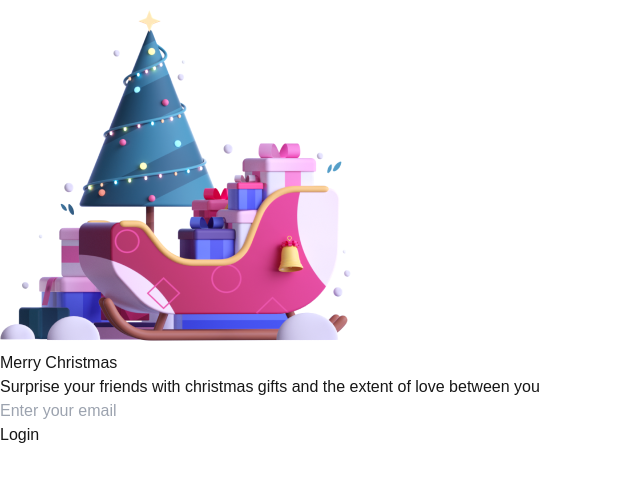
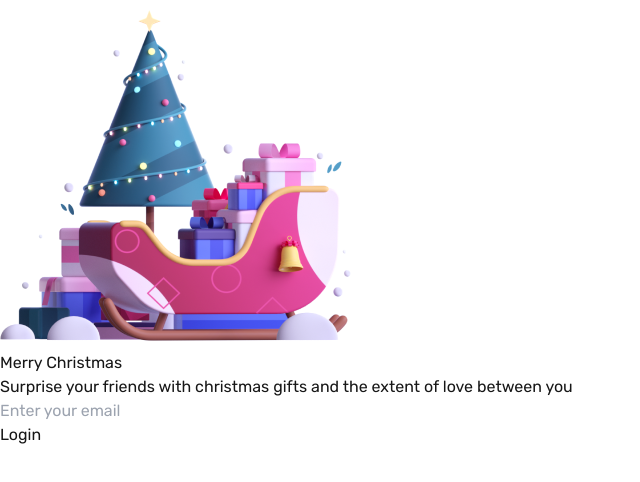
Before and after one commit to trishanereid/secret-santa-app, a Next.js app: page / in a window 1280 px wide. Shown: the top 482 px of the page, without its empty margins (0-640 px from the left). Built offline with nearby package versions, Linux system fonts and the light colour scheme.

Commit message:
change the font

```diff
--- a/src/app/layout.tsx
+++ b/src/app/layout.tsx
@@ -1,6 +1,7 @@
 import type { Metadata } from "next";
 import localFont from "next/font/local";
 import "./globals.css";
+import { Rubik } from 'next/font/google';
 
 const geistSans = localFont({
   src: "./fonts/GeistVF.woff",
@@ -12,6 +13,11 @@ const geistMono = localFont({
   variable: "--font-geist-mono",
   weight: "100 900",
 });
+
+const rubic = Rubik({
+  subsets: ['latin'],
+  display: 'swap',
+})
 
 export const metadata: Metadata = {
   title: "Create Next App",
@@ -26,7 +32,7 @@ export default function RootLayout({
   return (
     <html lang="en">
       <body
-        className={`${geistSans.variable} ${geistMono.variable} antialiased`}
+        className={rubic.className}
       >
         {children}
       </body>
--- a/src/app/login.tsx
+++ b/src/app/login.tsx
@@ -3,8 +3,7 @@ import React from 'react';
 const Login = () => {
   return (
     <div className="min-h-screen bg-[#ECEFFF] flex items-center justify-center p-4">
-      <div className="max-w-md w-full bg-white rounded-3xl overflow-hidden shadow-none">
-        <div className="p-8 flex flex-col items-center">
+      <div className="p-8 flex flex-col items-center">
           {/* Christmas Scene Image */}
           <div className="w-64 h-64 mb-6 relative flex items-center justify-center">
             <img
@@ -34,7 +33,6 @@ const Login = () => {
             </button>
           </div>
         </div>
-      </div>
     </div>
   );
 };
```
